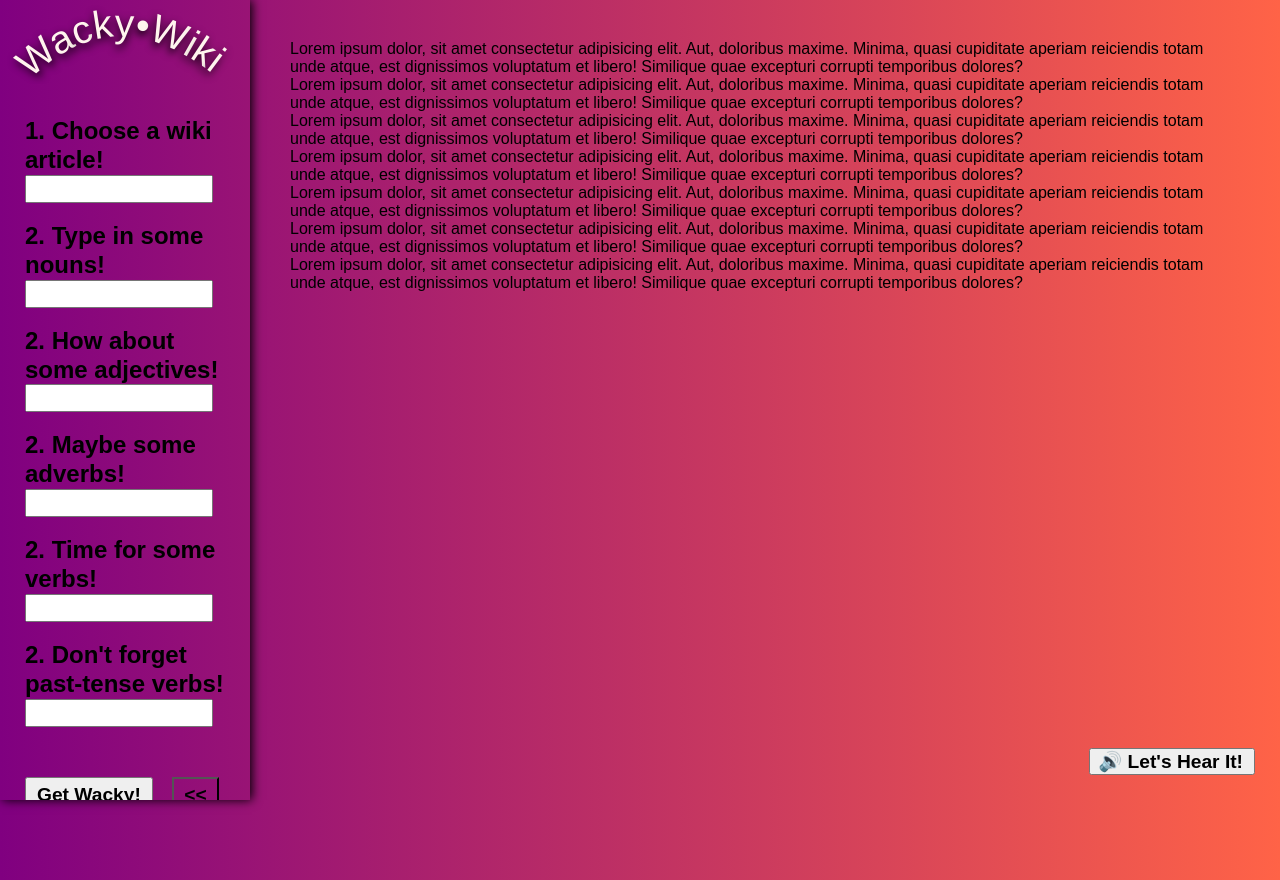
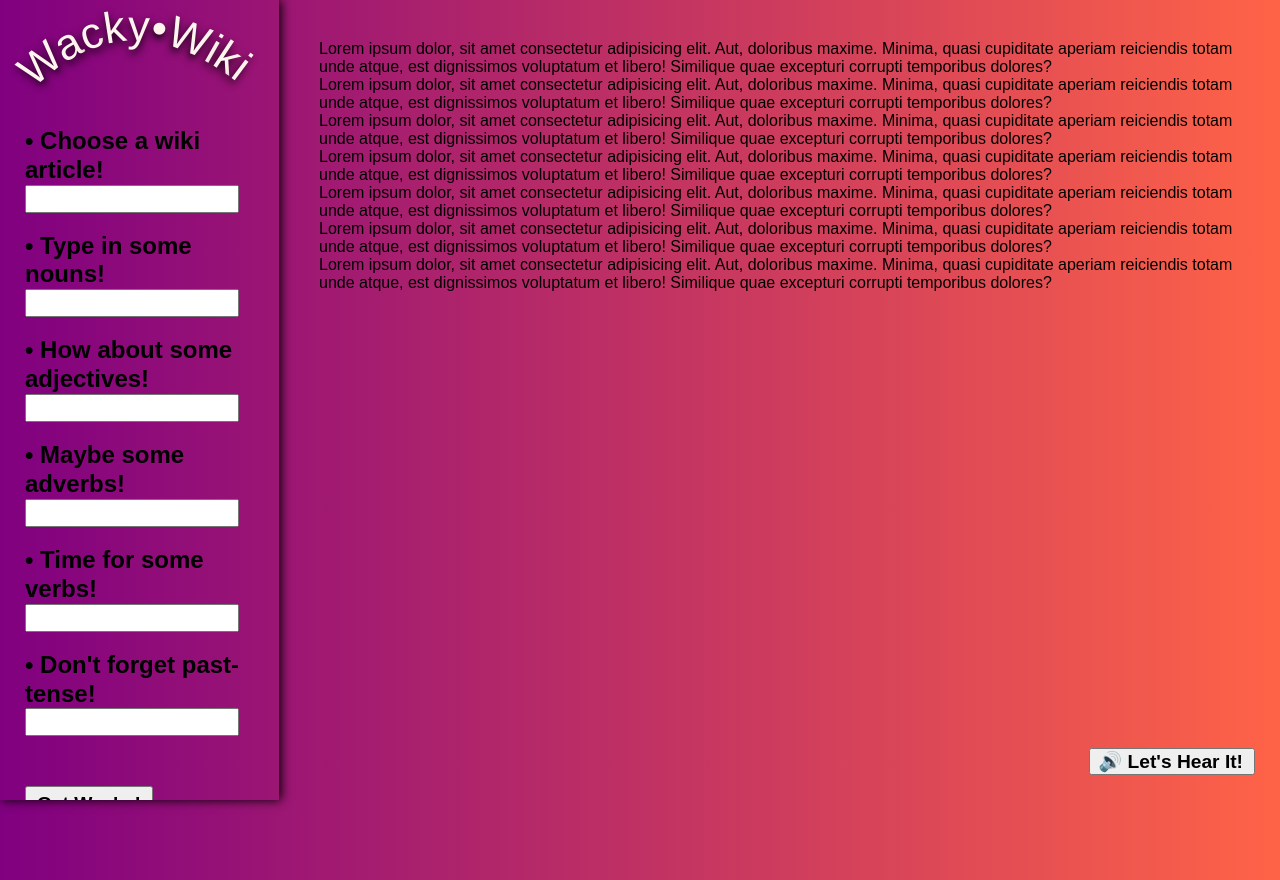
Before and after one commit to evanhosni/wackywiki, a plain HTML site: page index.html in a window 1280 px wide. Drawn offline with Linux system fonts and the light colour scheme; a web font is replaced by a local one.

Commit message:
basic html and css structure

```diff
--- a/assets/style.css
+++ b/assets/style.css
@@ -25,6 +25,7 @@ main {
     display: flex;
     flex-direction: column;
     justify-content: space-between;
+    width: 500px;
     min-width: 250px;
     height: 100vh;
     border-right: var(--light) solid 0px;
@@ -71,6 +72,12 @@ path {
     font-weight: bolder;
 }
 
+@media screen and (min-width: 999px) {
+    #collapse {
+        visibility: hidden;
+    }
+}
+
 
 /*-------------------------RIGHT DIV-------------------------*/
 #right-div {
@@ -78,6 +85,9 @@ path {
     max-width: 75vw;
     height: 100vh;
     overflow-y: auto;
+}
+#article {
+    padding-bottom: 120px;
 }
 #text-to-speech {
     position: absolute;
--- a/index.html
+++ b/index.html
@@ -25,31 +25,31 @@
                 </div>
 
                 <div id="form">
-                    <h2>1. Choose a wiki article!</h2>
+                    <h2>• Choose a wiki article!</h2>
                     <input type="text" name="" id="">
                     <br><br>
 
-                    <h2>2. Type in some nouns!</h2>
+                    <h2>• Type in some nouns!</h2>
                     <input type="text" name="" id="">
                     <div id="noun-list"></div>
                     <br>
 
-                    <h2>2. How about some adjectives!</h2>
+                    <h2>• How about some adjectives!</h2>
                     <input type="text" name="" id="">
                     <div id="adjective-list"></div>
                     <br>
 
-                    <h2>2. Maybe some adverbs!</h2>
+                    <h2>• Maybe some adverbs!</h2>
                     <input type="text" name="" id="">
                     <div id="adverb-list"></div>
                     <br>
 
-                    <h2>2. Time for some verbs!</h2>
+                    <h2>• Time for some verbs!</h2>
                     <input type="text" name="" id="">
                     <div id="verb-list"></div>
                     <br>
 
-                    <h2>2. Don't forget past-tense verbs!</h2>
+                    <h2>• Don't forget past-tense!</h2>
                     <input type="text" name="" id="">
                     <div id="past-tense-verb-list"></div>
                 </div>
@@ -63,6 +63,7 @@
         </div>
 
         <div id='right-div'>
+            <div id='article'>
                 <p>Lorem ipsum dolor, sit amet consectetur adipisicing elit. Aut, doloribus maxime. Minima, quasi cupiditate aperiam reiciendis totam unde atque, est dignissimos voluptatum et libero! Similique quae excepturi corrupti temporibus dolores?</p>
                 <p>Lorem ipsum dolor, sit amet consectetur adipisicing elit. Aut, doloribus maxime. Minima, quasi cupiditate aperiam reiciendis totam unde atque, est dignissimos voluptatum et libero! Similique quae excepturi corrupti temporibus dolores?</p>
                 <p>Lorem ipsum dolor, sit amet consectetur adipisicing elit. Aut, doloribus maxime. Minima, quasi cupiditate aperiam reiciendis totam unde atque, est dignissimos voluptatum et libero! Similique quae excepturi corrupti temporibus dolores?</p>
@@ -70,6 +71,7 @@
                 <p>Lorem ipsum dolor, sit amet consectetur adipisicing elit. Aut, doloribus maxime. Minima, quasi cupiditate aperiam reiciendis totam unde atque, est dignissimos voluptatum et libero! Similique quae excepturi corrupti temporibus dolores?</p>
                 <p>Lorem ipsum dolor, sit amet consectetur adipisicing elit. Aut, doloribus maxime. Minima, quasi cupiditate aperiam reiciendis totam unde atque, est dignissimos voluptatum et libero! Similique quae excepturi corrupti temporibus dolores?</p>
                 <p>Lorem ipsum dolor, sit amet consectetur adipisicing elit. Aut, doloribus maxime. Minima, quasi cupiditate aperiam reiciendis totam unde atque, est dignissimos voluptatum et libero! Similique quae excepturi corrupti temporibus dolores?</p>
+            </div>
 
             <button id='text-to-speech'>🔊 Let's Hear It!</button>
         </div>
```
Also changed, not shown: assets/script.js (+92 -0 lines). Lines whose indentation alone changed are shown as unchanged.
